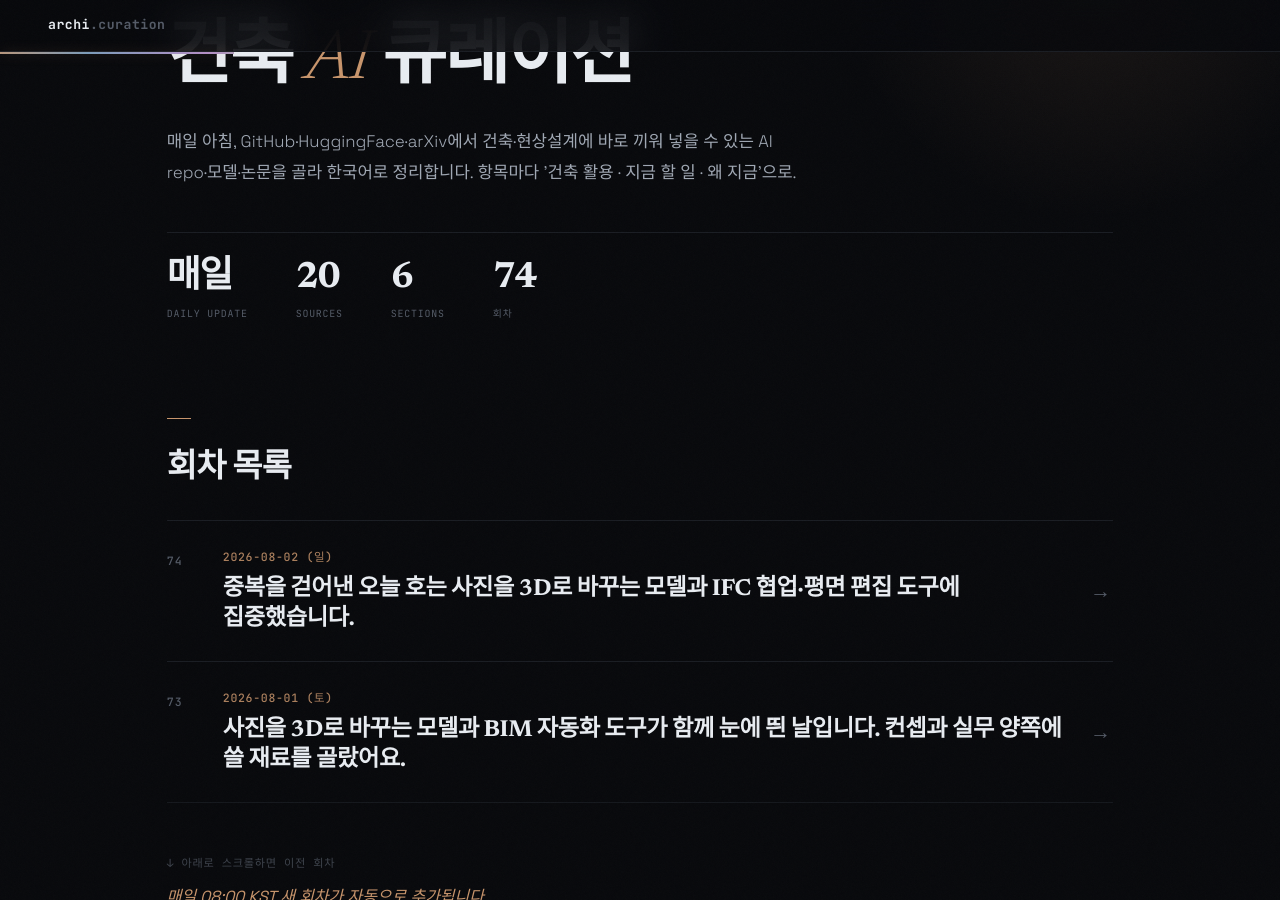
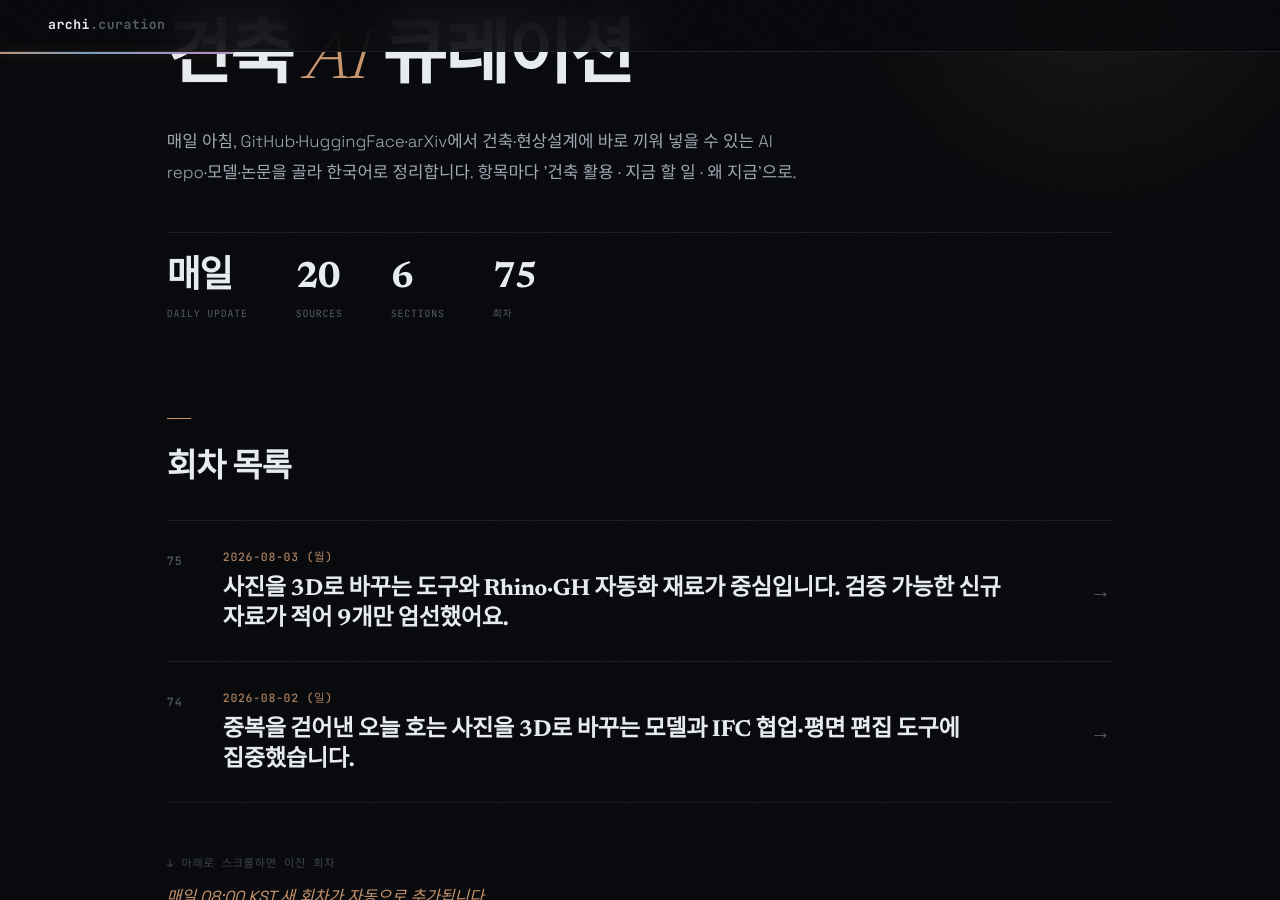
Before and after one commit to ghkch5gh-jpg/ainews-curation, a Jekyll site: the page built from index.md, in a window 1280 px wide and 900 px high, scrolled down 190 px. Built offline with Jekyll 4.4.1, drawn with Linux system fonts in a browser that asks for light colours; some web fonts are replaced.

Commit message:
daily: 2026-08-03

```diff
--- /dev/null
+++ b/2026-08-03_월.md
@@ -0,0 +1,156 @@
+---
+title: 2026-08-03 (월)
+eyebrow: ARCH · AI CURATION
+hero_title: "2026 · 08 · 03 <em>(월)</em>"
+description: "사진을 3D로 바꾸는 도구와 Rhino·GH 자동화 재료가 중심입니다. 검증 가능한 신규 자료가 적어 9개만 엄선했어요."
+summary: 사진을 3D로 바꾸는 도구와 Rhino·GH 자동화 재료가 중심입니다. 검증 가능한 신규 자료가 적어 9개만 엄선했어요.
+---
+
+<div class="news">
+<section class="news-flow-sec reveal"><h2 class="news-flow__t">이번 회차 흐름</h2><div class="news-flow"><p>안녕하세요! 오늘은 사진과 스케치를 실제로 돌려볼 수 있는 3D 자산으로 바꾸는 도구가 눈에 띕니다. TRELLIS와 Hunyuan3D는 매스 모형이나 가구 시안을 빠르게 만드는 출발점이 될 수 있어요. Rhino·GH 기능을 직접 만들 때 참고할 공식 예제와 형태·성능의 관계를 학습할 수 있는 자료도 골랐습니다. 다만 자동으로 만든 3D는 아직 치수와 부재 정보가 없는 조형 데이터에 가깝기 때문에, 곧바로 BIM으로 쓰기는 어렵습니다. 중복과 코드 없는 논문을 제외하니 명세의 최소 수량보다 적지만, 실제로 열어볼 수 있는 자료만 남겼어요.</p></div></section>
+<section class="news-sec">
+<h2 class="news-sec__t">오늘의 헤드라인</h2>
+<article class="ni reveal">
+  <header class="ni__h">
+    <span class="ni__n">01</span>
+    <a class="ni__t" href="https://github.com/microsoft/TRELLIS" target="_blank" rel="noopener">이미지 한 장을 편집 가능한 3D로 바꾸는 TRELLIS <span class="ni__arrow">↗</span></a>
+    <span class="ni__tr"><span class="ni__src">GitHub</span><span class="ni__score">8/10</span></span>
+  </header>
+  <p class="ni__body">TRELLIS는 3D 생성 연구 논문 「Structured 3D Latents for Scalable and Versatile 3D Generation」의 공식 코드 저장소입니다. 제공된 발췌만으로 이미지·문장 입력 방식, Rhino 연계, BIM 정보 유무는 확인할 수 없습니다.</p>
+  <ul class="ni__pts"><li>이미지 또는 문장에서 3D 자산 생성</li><li>형태와 표면 표현을 함께 다룸</li><li>BIM 부재가 아닌 조형용 3D 결과</li></ul>
+  <div class="ni__meta">
+    <div class="ni__row"><dt>얻는 것</dt><dd>구조화된 3D 잠재표현을 활용한 3D 생성 기술을 검토하는 출발점으로 삼을 수 있습니다. 구체적인 입력·출력 형식과 활용 범위는 저장소 문서를 추가로 확인해야 합니다.</dd></div>
+    <div class="ni__row ni__row--do"><dt>지금 할 일</dt><dd><p class="ni__do-text"><code class="ni__code">git clone https://github.com/microsoft/TRELLIS.git</code> 실행 후, Claude Code에 &quot;README에서 설치 조건과 지원하는 입력·출력 형식, 최소 실행 예제를 확인해줘&quot;라고 시켜보세요.</p></dd></div>
+    <div class="ni__row ni__row--why"><dt>왜 지금</dt><dd>이미지 생성에서 3D 생성으로 관심이 이동하면서, 조형 검토에 쓸 수 있는 공개 코드가 빠르게 늘고 있습니다.</dd></div>
+  </div>
+  <footer class="ni__f"><span class="ni__verified">✓ 원문 대조</span><a class="ni__story" href="https://github.com/microsoft/TRELLIS" target="_blank" rel="noopener">스토리 →</a></footer>
+</article>
+<article class="ni reveal">
+  <header class="ni__h">
+    <span class="ni__n">02</span>
+    <a class="ni__t" href="https://github.com/Tencent-Hunyuan/Hunyuan3D-2" target="_blank" rel="noopener">고해상도 3D 자산을 만드는 Hunyuan3D-2 <span class="ni__arrow">↗</span></a>
+    <span class="ni__tr"><span class="ni__src">GitHub</span><span class="ni__score">8/10</span></span>
+  </header>
+  <p class="ni__body">Hunyuan3D-2는 대규모 확산 모델을 이용해 고해상도 3D 자산을 생성하는 공개 코드 저장소입니다. 제공된 발췌만으로 이미지·문장 입력 지원, 표면 생성 방식이나 건축 활용 범위는 확인할 수 없습니다.</p>
+  <ul class="ni__pts"><li>이미지와 문장을 이용한 3D 생성</li><li>형태 생성과 표면 표현 지원</li><li>정확한 치수와 BIM 정보는 별도 작성 필요</li></ul>
+  <div class="ni__meta">
+    <div class="ni__row"><dt>얻는 것</dt><dd>고해상도 3D 자산 생성 기술을 검토하고 시험하는 데 활용할 수 있습니다. Rhino 재작업이나 건축 조형 활용 가능성은 실제 출력 형식을 확인한 뒤 판단해야 합니다.</dd></div>
+    <div class="ni__row ni__row--do"><dt>지금 할 일</dt><dd><p class="ni__do-text"><code class="ni__code">git clone https://github.com/Tencent-Hunyuan/Hunyuan3D-2.git</code> 실행 후, Claude Code에 &quot;README에서 실행 장비 조건과 지원 입력, 가장 가벼운 예제를 확인해줘&quot;라고 요청하세요.</p></dd></div>
+    <div class="ni__row ni__row--why"><dt>왜 지금</dt><dd>3D 생성 도구의 결과가 단순한 회색 덩어리에서 발표 이미지에 쓸 만한 표면을 갖춘 자산으로 발전하고 있습니다.</dd></div>
+  </div>
+  <footer class="ni__f"><span class="ni__verified">✓ 원문 대조</span><a class="ni__story" href="https://github.com/Tencent-Hunyuan/Hunyuan3D-2" target="_blank" rel="noopener">스토리 →</a></footer>
+</article>
+<article class="ni reveal">
+  <header class="ni__h">
+    <span class="ni__n">03</span>
+    <a class="ni__t" href="https://huggingface.co/tencent/Hunyuan3D-2mv" target="_blank" rel="noopener">여러 시점 사진을 활용하는 Hunyuan3D-2mv <span class="ni__arrow">↗</span></a>
+    <span class="ni__tr"><span class="ni__src">HuggingFace</span><span class="ni__score">8/10</span></span>
+  </header>
+  <p class="ni__body">Hunyuan3D-2mv는 Hugging Face에 공개된 이미지-3D 모델로, Hunyuan3D-2 계열에 속합니다. 제공된 발췌만으로 여러 시점 사진을 입력하는 방식이나 앞·옆·뒤 사진 규칙은 확인할 수 없습니다.</p>
+  <ul class="ni__pts"><li>여러 시점 이미지를 입력으로 활용</li><li>단일 이미지보다 가려진 형태를 판단하기 유리</li><li>측량용 결과가 아니어서 실측 대조 필요</li></ul>
+  <div class="ni__meta">
+    <div class="ni__row"><dt>얻는 것</dt><dd>이미지에서 3D를 생성하는 실험 후보로 검토할 수 있습니다. 여러 장의 사진을 활용할 수 있는지와 출력 정확도는 모델 설명 및 실제 예제로 확인해야 합니다.</dd></div>
+    <div class="ni__row ni__row--do"><dt>지금 할 일</dt><dd><p class="ni__do-text">Claude Code에 &quot;https://huggingface.co/tencent/Hunyuan3D-2mv 모델 설명에서 지원 입력 수, 사진 배치 규칙과 실행 예제를 확인해줘&quot;라고 지시하세요.</p></dd></div>
+    <div class="ni__row ni__row--why"><dt>왜 지금</dt><dd>한 장짜리 이미지 생성보다 여러 사진을 함께 쓰는 방식이 실제 모형 기록과 기존 물체 재구성에 더 가까워지고 있습니다.</dd></div>
+  </div>
+  <footer class="ni__f"><span class="ni__verified">✓ 원문 대조</span><a class="ni__story" href="https://huggingface.co/tencent/Hunyuan3D-2mv" target="_blank" rel="noopener">스토리 →</a></footer>
+</article>
+<article class="ni reveal">
+  <header class="ni__h">
+    <span class="ni__n">04</span>
+    <a class="ni__t" href="https://huggingface.co/yyfz233/Pi3" target="_blank" rel="noopener">사진에서 3D 장면을 추정하는 Pi3 <span class="ni__arrow">↗</span></a>
+    <span class="ni__tr"><span class="ni__src">HuggingFace</span><span class="ni__score">7/10</span></span>
+  </header>
+  <p class="ni__body">Pi3는 Hugging Face에 공개된 이미지-3D 계열의 PyTorch 모델입니다. 모델명은 「Scalable Permutation-Equivariant Visual Geometry Learning」 연구와 연결되어 있습니다. 제공된 발췌만으로 사진 한 장에서 공간 모형을 복원하는지, 축척이나 수직·수평 정확도가 어떤지는 확인할 수 없습니다.</p>
+  <ul class="ni__pts"><li>이미지에서 3D 정보 추정</li><li>현장과 모형 사진의 공간화 실험 가능</li><li>축척과 기하 정확도는 별도 검증 필요</li></ul>
+  <div class="ni__meta">
+    <div class="ni__row"><dt>얻는 것</dt><dd>이미지를 활용한 3D·시각 기하 학습 기술을 시험하는 후보로 볼 수 있습니다. 현장이나 모형 기록에 적합한지는 지원 입력과 출력 형식을 먼저 확인해야 합니다.</dd></div>
+    <div class="ni__row ni__row--do"><dt>지금 할 일</dt><dd><p class="ni__do-text">Claude Code에 &quot;https://huggingface.co/yyfz233/Pi3의 모델 설명을 확인해 필요한 입력 수와 실행 절차, 결과 파일 형식을 알려줘&quot;라고 요청하세요.</p></dd></div>
+    <div class="ni__row ni__row--why"><dt>왜 지금</dt><dd>사진 기반 3D 복원이 연구용 화면을 넘어 건축가가 직접 시험할 수 있는 모델 형태로 공개되고 있습니다.</dd></div>
+  </div>
+  <footer class="ni__f"><span class="ni__verified">✓ 원문 대조</span><a class="ni__story" href="https://huggingface.co/yyfz233/Pi3" target="_blank" rel="noopener">스토리 →</a></footer>
+</article>
+</section>
+<section class="news-sec">
+<h2 class="news-sec__t">핫 레포</h2>
+<article class="ni reveal">
+  <header class="ni__h">
+    <span class="ni__n">05</span>
+    <a class="ni__t" href="https://github.com/mcneel/rhino-developer-samples" target="_blank" rel="noopener">Rhino·GH 기능 제작을 위한 공식 예제 모음 <span class="ni__arrow">↗</span></a>
+    <span class="ni__tr"><span class="ni__src">GitHub</span><span class="ni__score">9/10</span></span>
+  </header>
+  <p class="ni__body">이 저장소는 Rhino와 Grasshopper 개발용 샘플 코드를 모아둔 곳입니다. 완성된 설계 도구라기보다 기능 개발의 참고 예제로 보는 편이 맞습니다. 제공된 발췌에서는 구체적으로 어떤 객체 선택·형상 처리·화면 표시 예제가 포함됐는지는 확인되지 않습니다.</p>
+  <ul class="ni__pts"><li>Rhino 제작사가 관리하는 공식 예제</li><li>Rhino와 GH 기능 개발의 기본 동작 수록</li><li>사내 반복 작업용 도구 제작에 직접 활용 가능</li></ul>
+  <div class="ni__meta">
+    <div class="ni__row"><dt>얻는 것</dt><dd>Rhino와 Grasshopper 기능을 직접 개발할 때 참고 자료로 활용할 수 있습니다. 레이어 정리나 출력 준비 같은 자동화를 구현할 수 있는지는 관련 예제와 API를 추가로 확인해야 합니다.</dd></div>
+    <div class="ni__row ni__row--do"><dt>지금 할 일</dt><dd><p class="ni__do-text"><code class="ni__code">git clone https://github.com/mcneel/rhino-developer-samples.git</code> 실행 후, Claude Code에 &quot;선택한 객체를 층별 레이어로 정리하는 기능과 가까운 예제가 있는지 찾아 구현 방향을 제안해줘&quot;라고 시켜보세요.</p></dd></div>
+    <div class="ni__row ni__row--why"><dt>왜 지금</dt><dd>2026년 8월 2일에도 갱신된 자료라 최근 Rhino 환경을 기준으로 기능을 만들 때 참고 가치가 높습니다.</dd></div>
+  </div>
+  <footer class="ni__f"><span class="ni__verified">✓ 원문 대조</span><a class="ni__story" href="https://github.com/mcneel/rhino-developer-samples" target="_blank" rel="noopener">스토리 →</a></footer>
+</article>
+<article class="ni reveal">
+  <header class="ni__h">
+    <span class="ni__n">06</span>
+    <a class="ni__t" href="https://github.com/Mohamedelrefaie/DrivAerNet" target="_blank" rel="noopener">형태와 공기 흐름을 함께 배우는 DrivAerNet <span class="ni__arrow">↗</span></a>
+    <span class="ni__tr"><span class="ni__src">GitHub</span><span class="ni__score">6/10</span></span>
+  </header>
+  <p class="ni__body">DrivAerNet은 전산유체역학 시뮬레이션과 딥러닝 벤치마크를 포함한 대규모 다중모달 자동차 데이터셋의 코드 저장소입니다. 건축 전용 자료는 아닙니다. 제공된 발췌만으로 Grasshopper 매스나 일사량 분석과 데이터 구조가 유사하다고 단정할 수는 없습니다.</p>
+  <ul class="ni__pts"><li>3D 형태와 성능 계산 결과를 함께 다룸</li><li>형태 변화와 성능 관계를 학습하는 사례</li><li>건축 적용에는 별도의 데이터 준비 필요</li></ul>
+  <div class="ni__meta">
+    <div class="ni__row"><dt>얻는 것</dt><dd>자동차 형상, CFD 결과와 딥러닝을 함께 다루는 데이터셋 사례를 살펴볼 수 있습니다. 이를 건축 성능 분석에 응용하려면 별도의 건축 데이터 구성과 검증이 필요합니다.</dd></div>
+    <div class="ni__row ni__row--do"><dt>지금 할 일</dt><dd><p class="ni__do-text"><code class="ni__code">git clone https://github.com/Mohamedelrefaie/DrivAerNet.git</code> 실행 후, Claude Code에 &quot;README에서 데이터 구성을 분석하고 GH 매스와 환경 분석 결과에 참고할 수 있는 요소를 구분해 설명해줘&quot;라고 요청하세요.</p></dd></div>
+    <div class="ni__row ni__row--why"><dt>왜 지금</dt><dd>생성 AI가 만든 많은 형태를 실제 성능 기준으로 추리는 문제가 중요해지면서, 형태와 계산 결과를 묶는 사례의 가치가 커지고 있습니다.</dd></div>
+  </div>
+  <footer class="ni__f"><span class="ni__verified">✓ 원문 대조</span><a class="ni__story" href="https://github.com/Mohamedelrefaie/DrivAerNet" target="_blank" rel="noopener">스토리 →</a></footer>
+</article>
+</section>
+<section class="news-sec">
+<h2 class="news-sec__t">모델 · 데이터셋</h2>
+<article class="ni reveal">
+  <header class="ni__h">
+    <span class="ni__n">07</span>
+    <a class="ni__t" href="https://huggingface.co/lodestones/Kroma" target="_blank" rel="noopener">재료와 분위기 시안을 만드는 Kroma <span class="ni__arrow">↗</span></a>
+    <span class="ni__tr"><span class="ni__src">HuggingFace</span><span class="ni__score">5/10</span></span>
+  </header>
+  <p class="ni__body">Kroma v0.1은 Krea 2용 LoRA로 공개된 텍스트-이미지 모델 자료이며 ComfyUI 실행 안내를 제공합니다. 독립적인 범용 이미지 생성 모델이라는 표현은 정확하지 않습니다. 제공된 발췌만으로 기존 건축 이미지의 재료만 바꾸는 기능은 확인할 수 없습니다.</p>
+  <ul class="ni__pts"><li>문장에서 이미지 생성</li><li>재료와 색감 비교에 활용 가능</li><li>도면과 치수 제어 기능은 확인되지 않음</li></ul>
+  <div class="ni__meta">
+    <div class="ni__row"><dt>얻는 것</dt><dd>Krea 2와 ComfyUI 환경에서 텍스트 기반 이미지 생성 효과를 시험할 수 있습니다. 건축 재료나 분위기 비교에 적합한지는 실제 생성 결과로 확인해야 합니다.</dd></div>
+    <div class="ni__row ni__row--do"><dt>지금 할 일</dt><dd><p class="ni__do-text">Claude Code에 &quot;https://huggingface.co/lodestones/Kroma에서 Krea 2 의존 조건과 ComfyUI 실행법을 확인하고 건축 분위기 비교용 입력문 3개를 작성해줘&quot;라고 요청하세요.</p></dd></div>
+    <div class="ni__row ni__row--why"><dt>왜 지금</dt><dd>수집 시점 기준 약 19시간 전에 갱신된 신규 모델이라 기능과 사용 조건이 정리되는 과정을 지켜볼 가치가 있습니다.</dd></div>
+  </div>
+  <footer class="ni__f"><span class="ni__verified">✓ 원문 대조</span><a class="ni__story" href="https://huggingface.co/lodestones/Kroma" target="_blank" rel="noopener">스토리 →</a></footer>
+</article>
+<article class="ni reveal">
+  <header class="ni__h">
+    <span class="ni__n">08</span>
+    <a class="ni__t" href="https://huggingface.co/upstage/Solar-Open2-250B" target="_blank" rel="noopener">한국어 문서 실험에 쓸 수 있는 Solar-Open2 <span class="ni__arrow">↗</span></a>
+    <span class="ni__tr"><span class="ni__src">HuggingFace</span><span class="ni__score">5/10</span></span>
+  </header>
+  <p class="ni__body">Solar-Open2-250B의 제공된 발췌에는 채팅 템플릿과 토큰 설정 일부만 나타납니다. 문서 질의응답 능력, 한국어 지원, 모델 규모에 따른 실행 난도나 BIM·법규 활용 가능성은 이 발췌만으로 확인할 수 없습니다.</p>
+  <ul class="ni__pts"><li>문서 요약과 질의응답에 활용 가능한 언어 모델</li><li>공모 지침과 설계 설명문 처리에 응용 가능</li><li>250B 규모로 로컬 실행 부담이 매우 큼</li></ul>
+  <div class="ni__meta">
+    <div class="ni__row"><dt>얻는 것</dt><dd>공모 지침서 분석이나 조건 추출에 적합한지는 실제 모델 설명과 한국어 문서 평가를 통해 확인해야 합니다. 법규 판단에 사용할 경우에는 원문 조항과 담당자의 검토가 필요합니다.</dd></div>
+    <div class="ni__row ni__row--do"><dt>지금 할 일</dt><dd><p class="ni__do-text">Claude Code에 &quot;https://huggingface.co/upstage/Solar-Open2-250B의 모델 설명에서 지원 언어, 주요 용도, 실행 장비 요구량과 로컬 시험 가능 여부를 확인해줘&quot;라고 시켜보세요.</p></dd></div>
+    <div class="ni__row ni__row--why"><dt>왜 지금</dt><dd>수집 시점 기준 이틀 전에 갱신된 모델로, 한국어 문서를 다루는 공개 모델의 선택지가 계속 커지고 있습니다.</dd></div>
+  </div>
+  <footer class="ni__f"><span class="ni__verified">✓ 원문 대조</span><a class="ni__story" href="https://huggingface.co/upstage/Solar-Open2-250B" target="_blank" rel="noopener">스토리 →</a></footer>
+</article>
+<article class="ni reveal">
+  <header class="ni__h">
+    <span class="ni__n">09</span>
+    <a class="ni__t" href="https://huggingface.co/Nanbeige/Nanbeige4.2-3B" target="_blank" rel="noopener">가벼운 문서 분류 실험용 Nanbeige 4.2 <span class="ni__arrow">↗</span></a>
+    <span class="ni__tr"><span class="ni__src">HuggingFace</span><span class="ni__score">4/10</span></span>
+  </header>
+  <p class="ni__body">Nanbeige4.2-3B의 제공된 발췌에는 채팅 템플릿 일부만 나타납니다. 범용 언어 모델인지, 상대적으로 가볍게 실행할 수 있는지, 문서 분류에 적합한지는 이 발췌만으로 확인할 수 없습니다. 멀티모달 입력을 처리하지 못한다는 안내 문구는 확인됩니다.</p>
+  <ul class="ni__pts"><li>4B급의 비교적 작은 언어 모델</li><li>반복적인 문서 분류 실험에 적합</li><li>건축·한국어 성능은 직접 검증 필요</li></ul>
+  <div class="ni__meta">
+    <div class="ni__row"><dt>얻는 것</dt><dd>도면 목록이나 공간 이름 분류에 적합한지는 실행 조건과 실제 문서 평가를 통해 확인해야 합니다. 외부 서버 없이 운용할 수 있는지도 배포 형식과 장비 요구량을 먼저 살펴봐야 합니다.</dd></div>
+    <div class="ni__row ni__row--do"><dt>지금 할 일</dt><dd><p class="ni__do-text">Claude Code에 &quot;https://huggingface.co/Nanbeige/Nanbeige4.2-3B의 모델 설명과 실행 예제를 확인하고 공간명 목록을 실별·공용·설비로 분류하는 시험안을 만들어줘&quot;라고 요청하세요.</p></dd></div>
+    <div class="ni__row ni__row--why"><dt>왜 지금</dt><dd>수집 시점 기준 21시간 안에 갱신됐으며, 작은 모델을 사무소 내부의 제한된 작업에 쓰려는 흐름과 맞닿아 있습니다.</dd></div>
+  </div>
+  <footer class="ni__f"><span class="ni__verified">✓ 원문 대조</span><a class="ni__story" href="https://huggingface.co/Nanbeige/Nanbeige4.2-3B" target="_blank" rel="noopener">스토리 →</a></footer>
+</article>
+</section>
+<div class="news-outro"><span class="news-outro__t">맺음말</span><p>3D 생성 AI는 이제 보기 좋은 그림을 넘어, Rhino에서 손볼 수 있는 형태를 건네주는 쪽으로 움직이고 있습니다. 그래도 설계의 핵심은 생성 버튼보다 치수·층고·면적 조건을 어떻게 다시 연결하느냐에 있어요. 오늘은 작은 물체나 매스 하나부터 시험해보는 정도가 좋겠습니다.</p></div>
+</div>
--- a/index.md
+++ b/index.md
@@ -10,12 +10,13 @@ stats:
     lbl: "Sources"
   - num: "6"
     lbl: "Sections"
-  - num: "74"
+  - num: "75"
     lbl: "회차"
 ---
 
 ## 회차 목록
 
+- [2026-08-03 (월) — 사진을 3D로 바꾸는 도구와 Rhino·GH 자동화 재료가 중심입니다. 검증 가능한 신규 자료가 적어 9개만 엄선했어요.](2026-08-03_월.html)
 - [2026-08-02 (일) — 중복을 걷어낸 오늘 호는 사진을 3D로 바꾸는 모델과 IFC 협업·평면 편집 도구에 집중했습니다.](2026-08-02_일.html)
 - [2026-08-01 (토) — 사진을 3D로 바꾸는 모델과 BIM 자동화 도구가 함께 눈에 띈 날입니다. 컨셉과 실무 양쪽에 쓸 재료를 골랐어요.](2026-08-01_토.html)
 - [2026-07-31 (금) — 사진을 3D 초안으로 바꾸는 모델과 도면·회의 기록을 읽는 소형 AI가 눈에 띈 금요일입니다.](2026-07-31_금.html)
```
